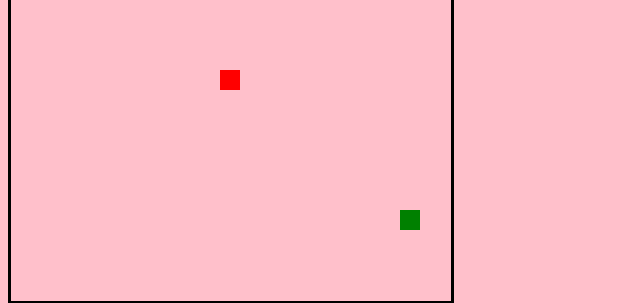
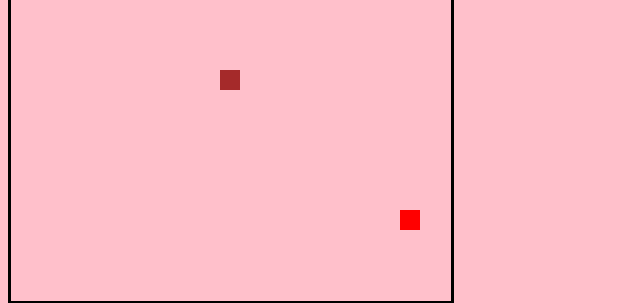
Before and after one commit to nyllescox/nyllescox.github.io, a plain HTML site: page projects/snakes/index.html in a window 1280 px wide. Shown: the part 150-453 px from the top of the page, 0-640 px from the left. Drawn offline with Linux system fonts and the light colour scheme.

Commit message:
project Snake

```diff
--- a/projects/projects.json
+++ b/projects/projects.json
@@ -1 +1 @@
-{"projects":[{"name":"platformer","title":"Platformer","description":"A cannon - dodging, collectible - grabbing adventure game for Halleb0t","date":"Wednesday, September 11, 2019"},{"name":"bouncing-box","title":"Bouncing Box","description":"A project that gives you a taste of game development on the web ","date":"Wednesday, September 18, 2019"},{"name":"circularity","title":"Circularity","description":"A motion poem using random number generation and velocity applied to circle shapes...","date":"Monday, October 14, 2019"},{"name":"runtime","title":"Runtime","description":"A side-scroller game featuring our own HalleBot!","date":"Thursday, October 31, 2019"},{"name":"snake","title":"Snake","description":"A SNAKE GAME","date":"Monday, December 9, 2019"}]}
+{"projects":[{"name":"platformer","title":"Platformer","description":"A cannon - dodging, collectible - grabbing adventure game for Halleb0t","date":"Wednesday, September 11, 2019"},{"name":"bouncing-box","title":"Bouncing Box","description":"A project that gives you a taste of game development on the web ","date":"Wednesday, September 18, 2019"},{"name":"circularity","title":"Circularity","description":"A motion poem using random number generation and velocity applied to circle shapes...","date":"Monday, October 14, 2019"},{"name":"runtime","title":"Runtime","description":"A side-scroller game featuring our own HalleBot!","date":"Thursday, October 31, 2019"},{"name":"snake","title":"Snake","description":"A SNAKE GAME","date":"Monday, December 9, 2019",}]}
--- a/projects/snakes/index.css
+++ b/projects/snakes/index.css
@@ -28,10 +28,10 @@ body, #board {
 }
 
 #snake-head {
-  background-color: red;
+  background-color: brown;
 }
 
 .apple {
-  background-color: green;
+  background-color: red;
   z-index: 1;
 }
--- a/projects/snakes/index.js
+++ b/projects/snakes/index.js
@@ -147,6 +147,7 @@ function hasCollidedWithApple() {
 apple.column        // the current column of the apple
 snake.head.row      // the current row of snake.head
 snake.head.column   // the current column of snake.head
+
 if(apple.row === snake.head.row && apple.column === snake.head.column) {
   return true;
 }
@@ -199,6 +200,11 @@ function hasCollidedWithSnake() {
   head and each part of the snake's body also knows its own row and column.
 
   */
+  for (var i = 1; i < snake.body.length; i++) {
+    if (snake.head.row === snake.body[i].row && snake.head.column === snake.body[i].column) {
+      return true;
+    }
+  }
 
 
 
@@ -306,7 +312,7 @@ function getRandomAvailablePosition() {
   var randomPosition = {};
 
   /* Generate random positions until one is found that doesn't overlap with the snake */
-  while (!spaceIsAvailable) {
+ while (!spaceIsAvailable) {
     randomPosition.column = Math.floor(Math.random() * COLUMNS);
     randomPosition.row = Math.floor(Math.random() * ROWS);
     spaceIsAvailable = true;
```
